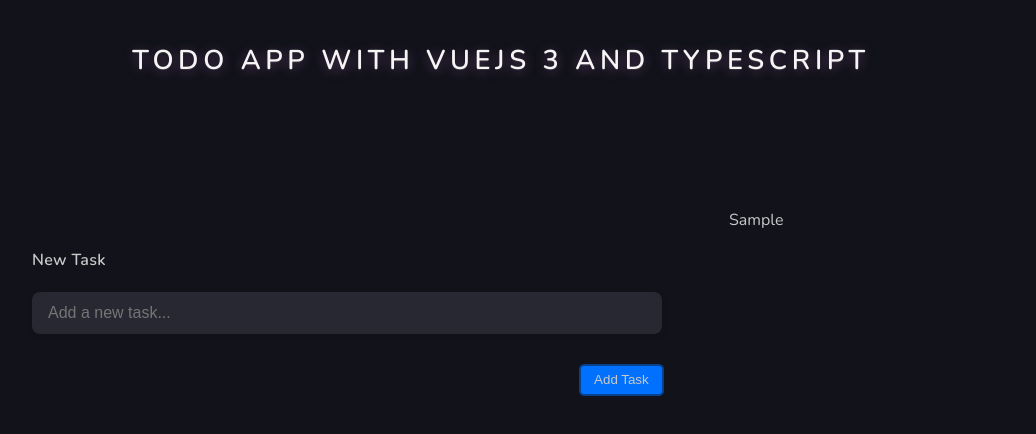
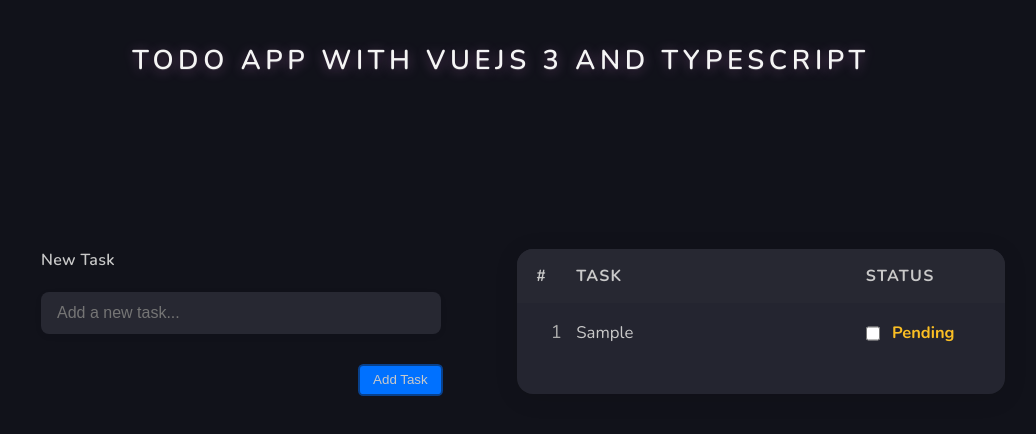
Before and after one commit to DiegoRoar/vue_todo, a Vue app: page / in a window 1280 px wide. Both pictures are taken after typing "Sample" into the empty fields and a click on the button "Add Task". Shown: the top 434 px of the page, without its empty margins (139-1175 px from the left). Built offline with nearby package versions, Linux system fonts and the light colour scheme.

Commit message:
Changed the form grid
Using now a grid for 2 columns

```diff
--- a/src/App.vue
+++ b/src/App.vue
@@ -3,7 +3,29 @@
     <h1 class="title">{{ title }}</h1>
     <main>
       <TodoForm @add-task="addTask" />
-      <article v-for="task in tasks" :key="task.id">{{ task.title }}</article>
+      <section v-if="tasks.length" class="todo-table">
+        <div class="todo-table-header">
+          <span>#</span>
+          <span>Task</span>
+          <span>Status</span>
+        </div>
+        <div v-for="(task, idx) in tasks" :key="task.id" class="todo-table-row">
+          <span class="todo-task-index">{{ idx + 1 }}</span>
+          <span class="todo-task-title">{{ task.title }}</span>
+          <span>
+            <input
+              type="checkbox"
+              v-model="task.done"
+              :id="'done-' + task.id"
+            />
+            <label :for="'done-' + task.id" class="done-label">
+              <span v-if="task.done" class="done-status">Done</span>
+              <span v-else class="pending-status">Pending</span>
+            </label>
+          </span>
+        </div>
+      </section>
+      <p v-else class="no-tasks">No tasks yet. Add your first task!</p>
     </main>
   </div>
 </template>
@@ -36,4 +58,107 @@
   letter-spacing: 0.17em;
   text-transform: uppercase;
 }
+
+.todo-table {
+  width: 100%;
+  max-width: 900px;
+  margin: 2.5rem auto 0 auto;
+  border-radius: 1rem;
+  overflow: hidden;
+  background: rgba(39, 40, 50, 0.92);
+  box-shadow: 0 4px 24px rgba(0, 0, 0, 0.1);
+}
+
+.todo-table-header,
+.todo-table-row {
+  display: grid;
+  grid-template-columns: 40px 1fr 120px;
+  align-items: center;
+  padding: 1rem 1.2rem;
+}
+
+.todo-table-header {
+  background: var(--hover-color);
+  font-weight: 700;
+  color: var(--accent-color);
+  text-transform: uppercase;
+  font-size: 1rem;
+  letter-spacing: 0.08em;
+}
+
+.todo-table-row {
+  border-bottom: 1px solid rgba(255, 255, 255, 0.06);
+  font-size: 1.05rem;
+  color: var(--text-color);
+  background: transparent;
+  transition: background 0.2s;
+}
+
+.todo-table-row:last-child {
+  border-bottom: none;
+}
+
+.todo-task-index {
+  text-align: center;
+  color: #aaa;
+  font-size: 1.1em;
+}
+
+.todo-task-title {
+  word-break: break-word;
+  padding-right: 1rem;
+}
+
+.done-label {
+  margin-left: 0.5em;
+  font-size: 0.98em;
+  cursor: pointer;
+  user-select: none;
+}
+
+.done-status {
+  color: #4ade80;
+  font-weight: 700;
+  margin-left: 0.2em;
+}
+
+.pending-status {
+  color: #fbbf24;
+  font-weight: 700;
+  margin-left: 0.2em;
+}
+
+input[type="checkbox"] {
+  accent-color: var(--accent-color);
+  width: 1.1em;
+  height: 1.1em;
+  vertical-align: middle;
+}
+
+.no-tasks {
+  color: #aaa;
+  text-align: center;
+  margin-top: 2.5rem;
+  font-size: 1.1rem;
+}
+
+@media (max-width: 700px) {
+  .todo-table,
+  .todo-table-header,
+  .todo-table-row {
+    max-width: 98vw;
+    grid-template-columns: 28px 1fr 80px;
+    font-size: 0.98rem;
+    padding: 0.7rem 0.5rem;
+  }
+}
+
+@media (max-width: 480px) {
+  .todo-table-header,
+  .todo-table-row {
+    grid-template-columns: 20px 1fr 60px;
+    font-size: 0.93rem;
+    padding: 0.5rem 0.2rem;
+  }
+}
 </style>
--- a/src/components/TodoForm.vue
+++ b/src/components/TodoForm.vue
@@ -49,7 +49,7 @@
   align-items: center;
   gap: 1rem;
   margin-top: 2.5rem;
-  width: 700px;
+  width: 400px;
   max-width: 90%;
   margin-left: auto;
   margin-right: auto;
```
